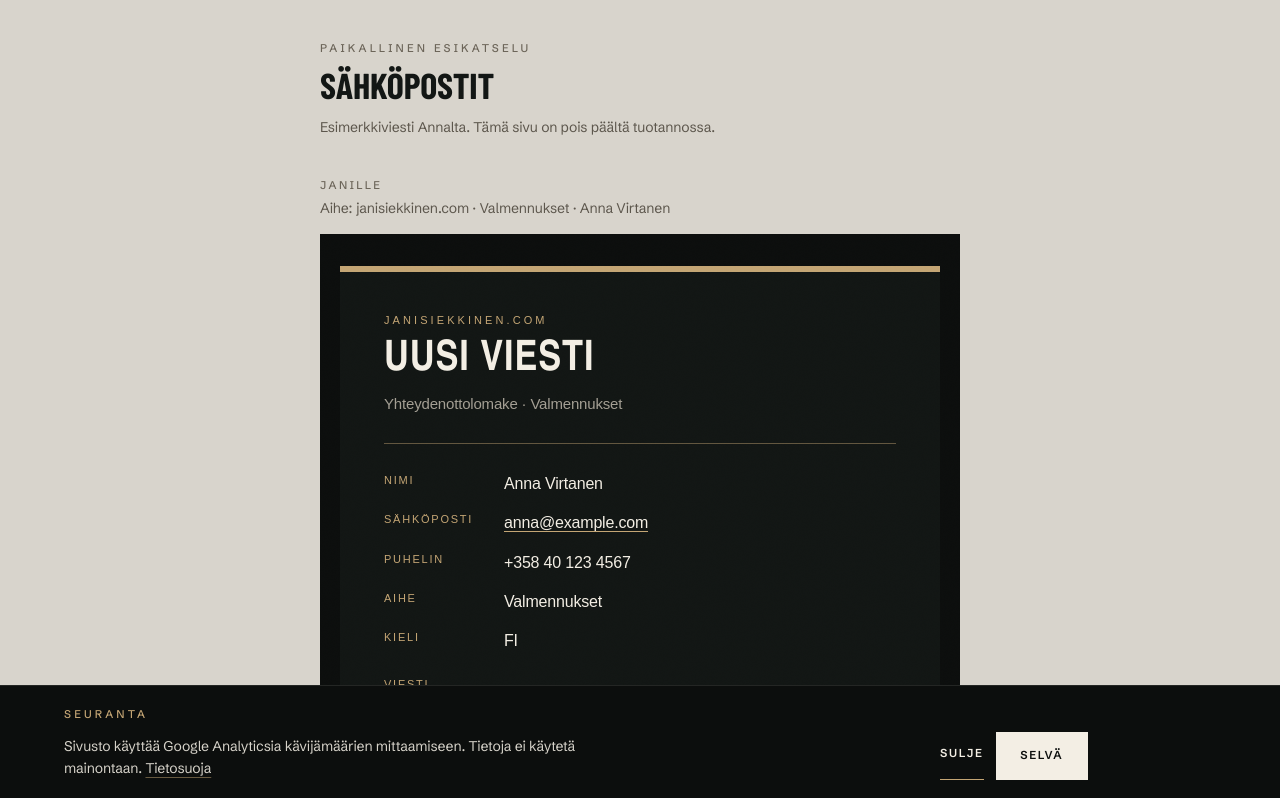
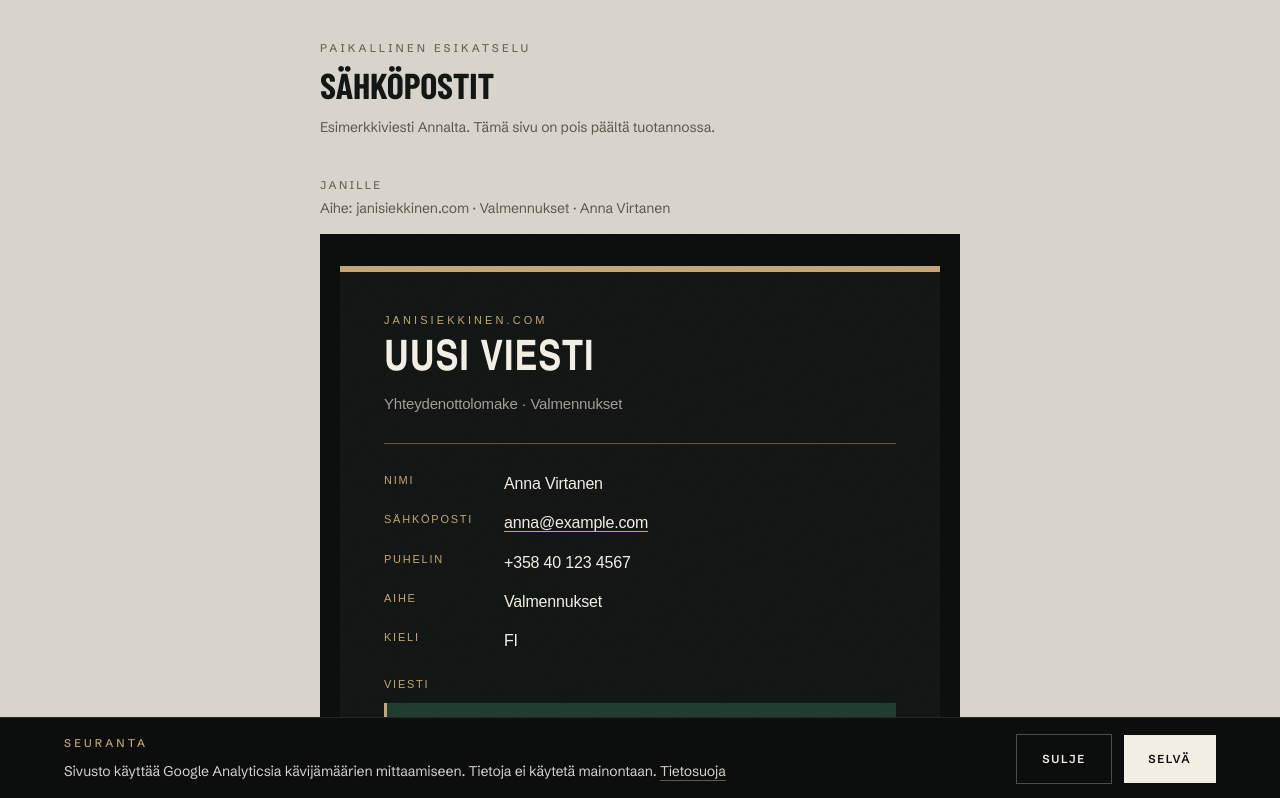
Before and after one commit to janisiekkinen/janisiekkinen.com, a Next.js app: page /dev/sahkopostit in a window 1280 px wide. Shown: the top 798 px of the page. Built offline with nearby package versions, Linux system fonts and the light colour scheme.

Commit message:
Line the analytics notice up so the actions sit at the right edge.
Sulje was a short underline floating in the middle of the bar.

```diff
--- a/src/components/Analytics.tsx
+++ b/src/components/Analytics.tsx
@@ -73,28 +73,28 @@
       />
       {!dismissed ? (
         <div
-          className="pointer-events-auto fixed inset-x-0 bottom-0 isolate z-[100] border-t border-ink/10 bg-rail px-5 py-5 md:px-10 lg:px-16"
+          className="pointer-events-auto fixed inset-x-0 bottom-0 isolate z-[100] border-t border-ink/10 bg-rail px-5 py-4 md:px-10 lg:px-16"
           role="dialog"
           aria-labelledby="cookie-title"
           aria-describedby="cookie-text"
         >
-          <div className="flex max-w-5xl flex-col gap-4 md:flex-row md:items-end md:justify-between md:gap-10">
-            <div>
+          <div className="flex w-full flex-col gap-4 md:flex-row md:items-center md:justify-between md:gap-10">
+            <div className="min-w-0 max-w-3xl">
               <p id="cookie-title" className="text-[0.7rem] font-medium uppercase tracking-[0.28em] text-brass">
                 {t.cookie.title}
               </p>
-              <p id="cookie-text" className="mt-3 max-w-xl text-sm leading-relaxed text-ink/88">
+              <p id="cookie-text" className="mt-2 text-sm leading-relaxed text-ink/88">
                 {t.cookie.text}{" "}
                 <a className="underline decoration-brass/50 underline-offset-4 hover:text-brass" href={pathFor("privacy", locale)}>
                   {t.privacy}
                 </a>
               </p>
             </div>
-            <div className="flex flex-wrap gap-3">
-              <button type="button" className="btn-ghost min-h-12" onClick={dismissNotice}>
+            <div className="flex shrink-0 items-center gap-3">
+              <button type="button" className="btn-quiet" onClick={dismissNotice}>
                 {t.cookie.decline}
               </button>
-              <button type="button" className="btn min-h-12" onClick={dismissNotice}>
+              <button type="button" className="btn" onClick={dismissNotice}>
                 {t.cookie.accept}
               </button>
             </div>
--- a/src/styles/global.css
+++ b/src/styles/global.css
@@ -218,6 +218,28 @@
   background: var(--color-brass);
   transform: translateY(-1px);
   box-shadow: 0 10px 28px rgb(0 0 0 / 0.28);
+}
+
+.btn-quiet {
+  box-sizing: border-box;
+  display: inline-flex;
+  align-items: center;
+  justify-content: center;
+  min-height: 3rem;
+  padding: 0.95rem 1.55rem;
+  font-size: 0.72rem;
+  font-weight: 600;
+  letter-spacing: 0.14em;
+  text-transform: uppercase;
+  color: var(--color-ink);
+  background: transparent;
+  border: 1px solid color-mix(in oklab, var(--color-ink) 28%, transparent);
+  transition: color 180ms ease, border-color 180ms ease;
+}
+
+.btn-quiet:hover {
+  color: var(--color-brass);
+  border-color: var(--color-brass);
 }
 
 .btn-ghost {
```
